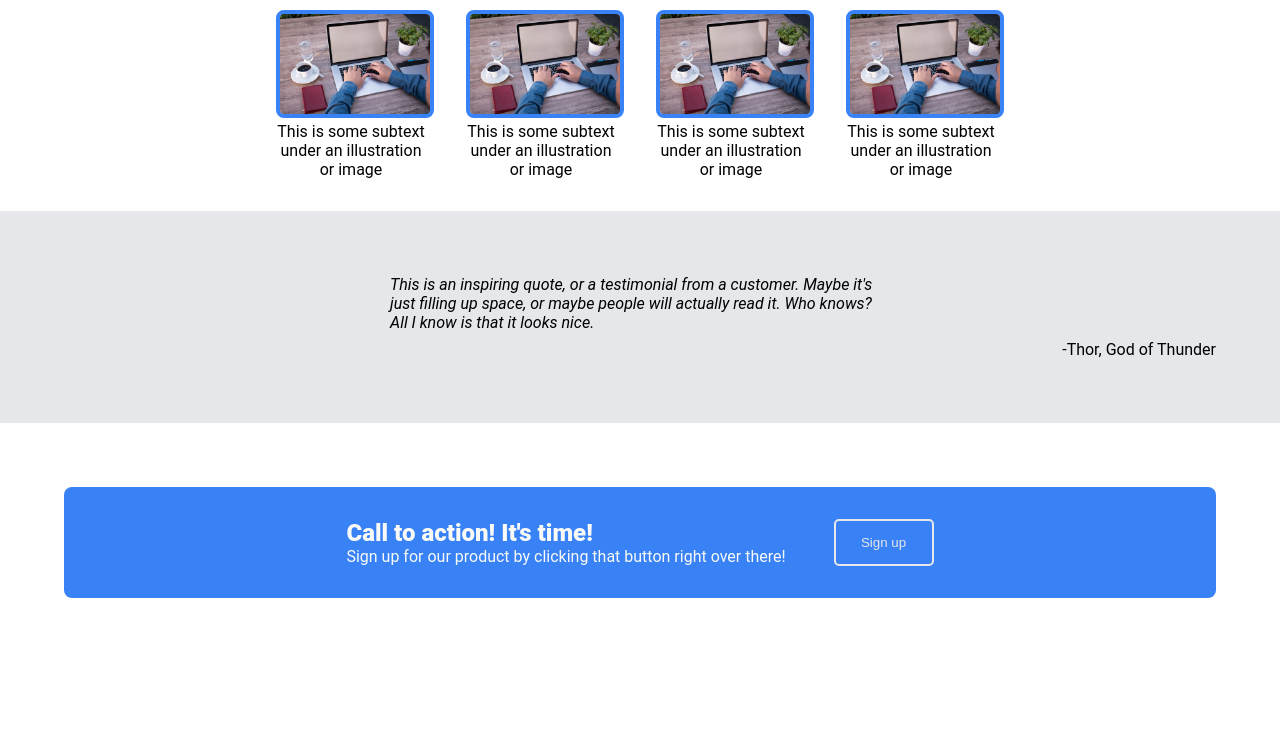
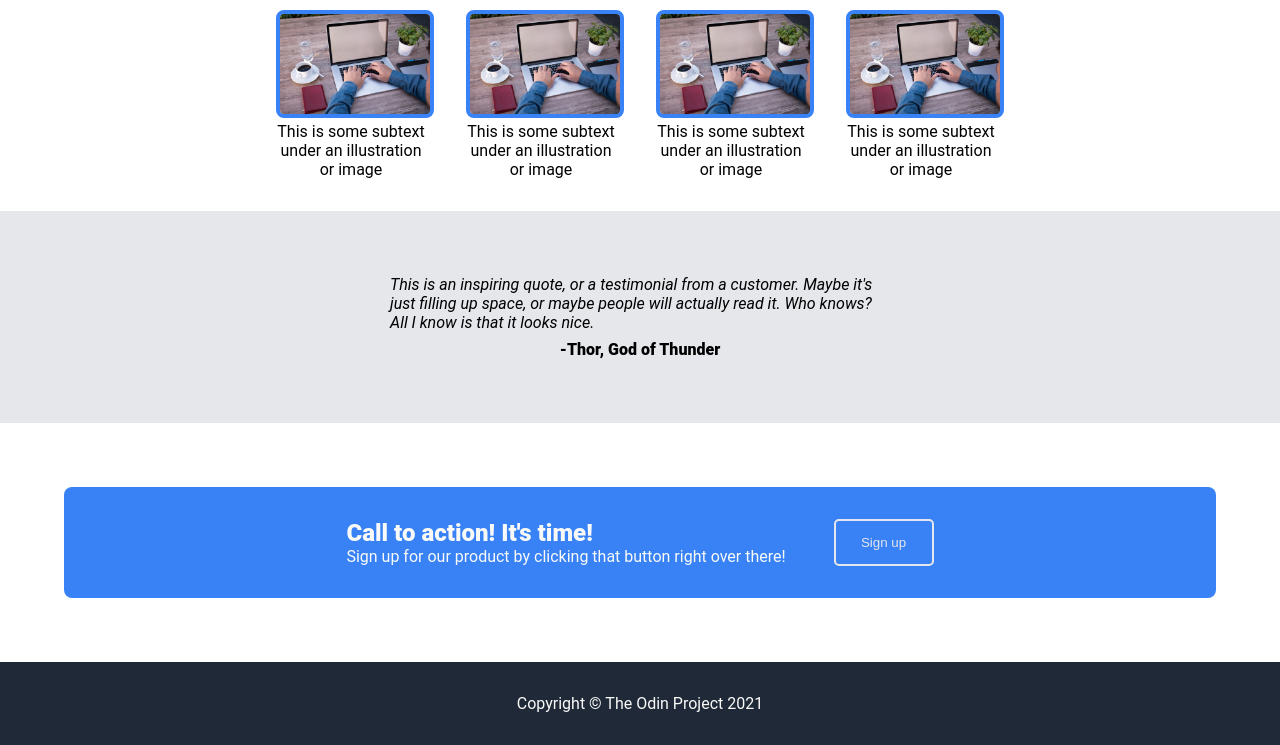
Before and after one commit to daviidx23/odin-landing-page, a plain HTML site: page index.html in a window 1280 px wide. Shown: the part 583-1328 px from the top of the page. Before the commit the page ends 1245 px from the top, so only its background shows below. Drawn offline with Linux system fonts and the light colour scheme.

Commit message:
Finish project

```diff
--- a/index.html
+++ b/index.html
@@ -58,5 +58,8 @@
         </div>
         <button id="action-button">Sign up</button>
     </div>
+    <div class="footer">
+        <div class="footer-text">Copyright © The Odin Project 2021</div>
+    </div>
 </body>
 </html>
--- a/style.css
+++ b/style.css
@@ -116,7 +116,8 @@ p {
 }
 
 .author {
-    align-self: flex-end;
+    align-self: center;
+    font-weight: 800;
 }
 
 .action-container {
@@ -146,3 +147,15 @@ p {
     color: #F9FAF8;
     font-size: 16px;
 }
+
+.footer {
+    background-color: #1F2937;
+    display: flex;
+    align-items: center;
+    justify-content: center;
+    padding: 32px;
+}
+
+.footer-text{
+    color: #F9FAF8;
+}
```
Also changed, not shown: 1 other file.
